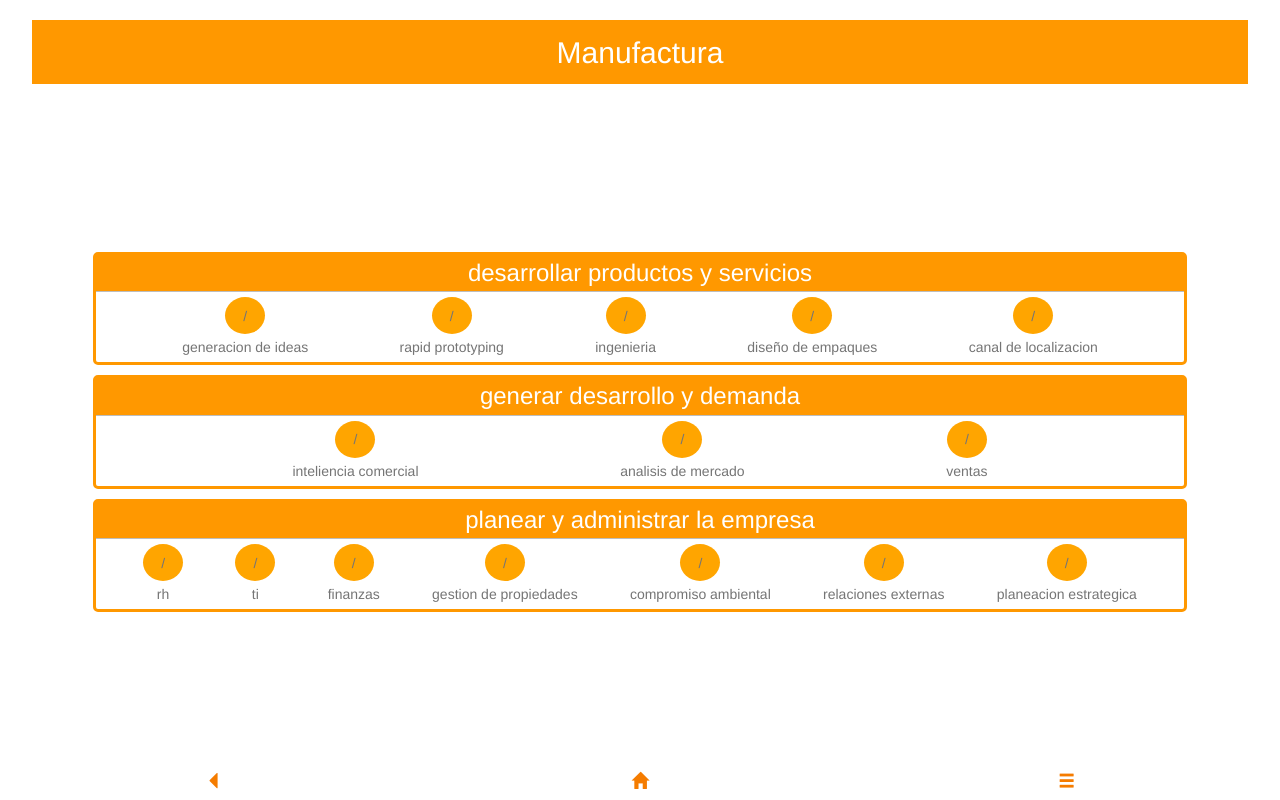
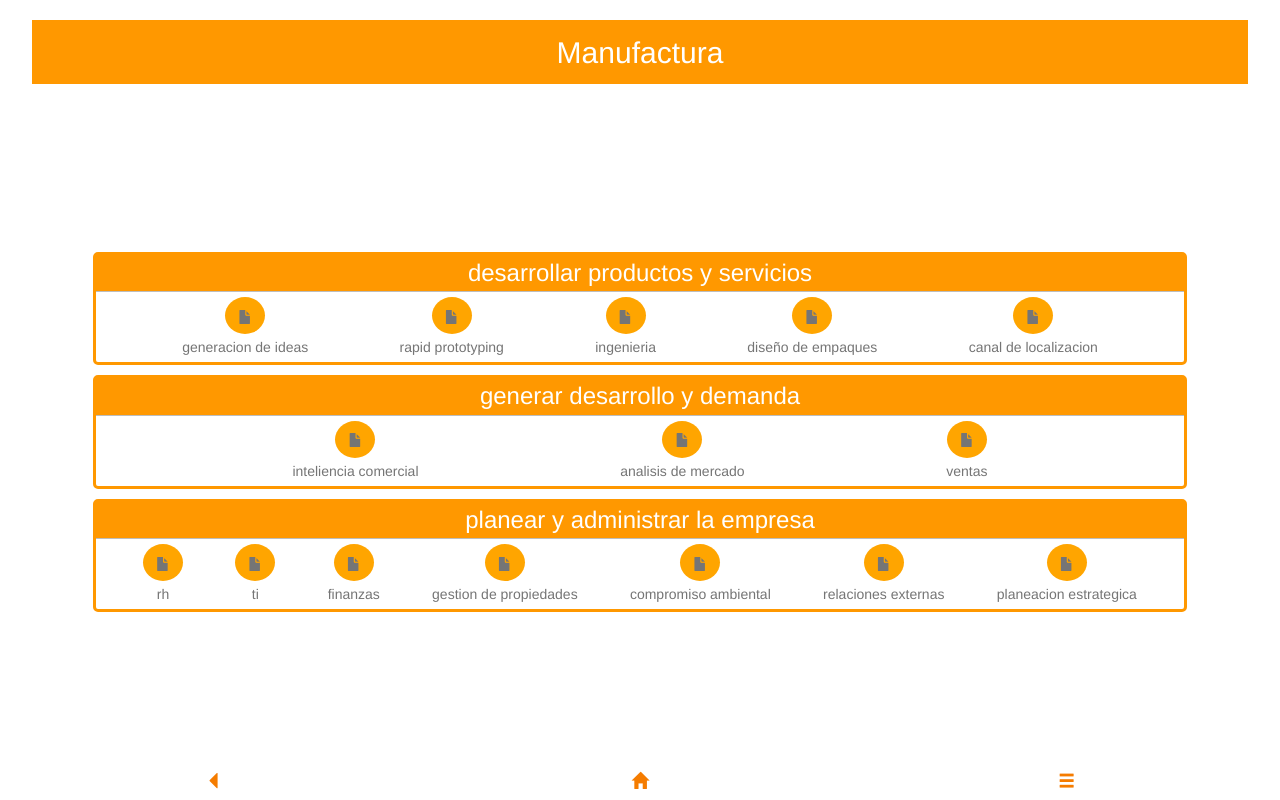
Before and after one commit to Rehlaender/TableauPlatform, a React (Create React App) app: page /team/manufactura in a window 1280 px wide. Built offline with nearby package versions, Linux system fonts and the light colour scheme.

Commit message:
mod for a presentation

```diff
--- a/src/components/App/LoadingView.css
+++ b/src/components/App/LoadingView.css
@@ -8,17 +8,17 @@
 }
 
 .loadingText {
-  animation: loadingText 500ms infinite;
+  animation: loadingText 1000ms infinite;
 }
 
 @keyframes loadingText {
   0% {
-     margin-right: -50px;
+     font-size: 10px;
   }
   50% {
-    margin-right: 50px
+    font-size: 20px
   }
   100% {
-    font-size: -50px;
+    font-size: 10px;
   }
 }
--- a/src/components/App/TeamContainer.js
+++ b/src/components/App/TeamContainer.js
@@ -1,5 +1,6 @@
 import React, { Component } from 'react';
 import { Link } from 'react-router-dom';
+import { Glyphicon } from 'react-bootstrap';
 
 import '../../flexbox.css';
 import './TeamContainer.css';
@@ -71,7 +72,7 @@ class TeamContainer extends Component {
                               '/' + Section.id + '/' + Visualization.id  }
                           className={["visualization-container flex flex-column flex-all-center"]} >
                       <div className={["visualization-icon flex flex-all-center secondary-text-color"]}>
-                       /
+                       <Glyphicon glyph="file"/>
                       </div>
                       <div className={["visualization-title secondary-text-color "]}>
                         {Visualization.title}
```
